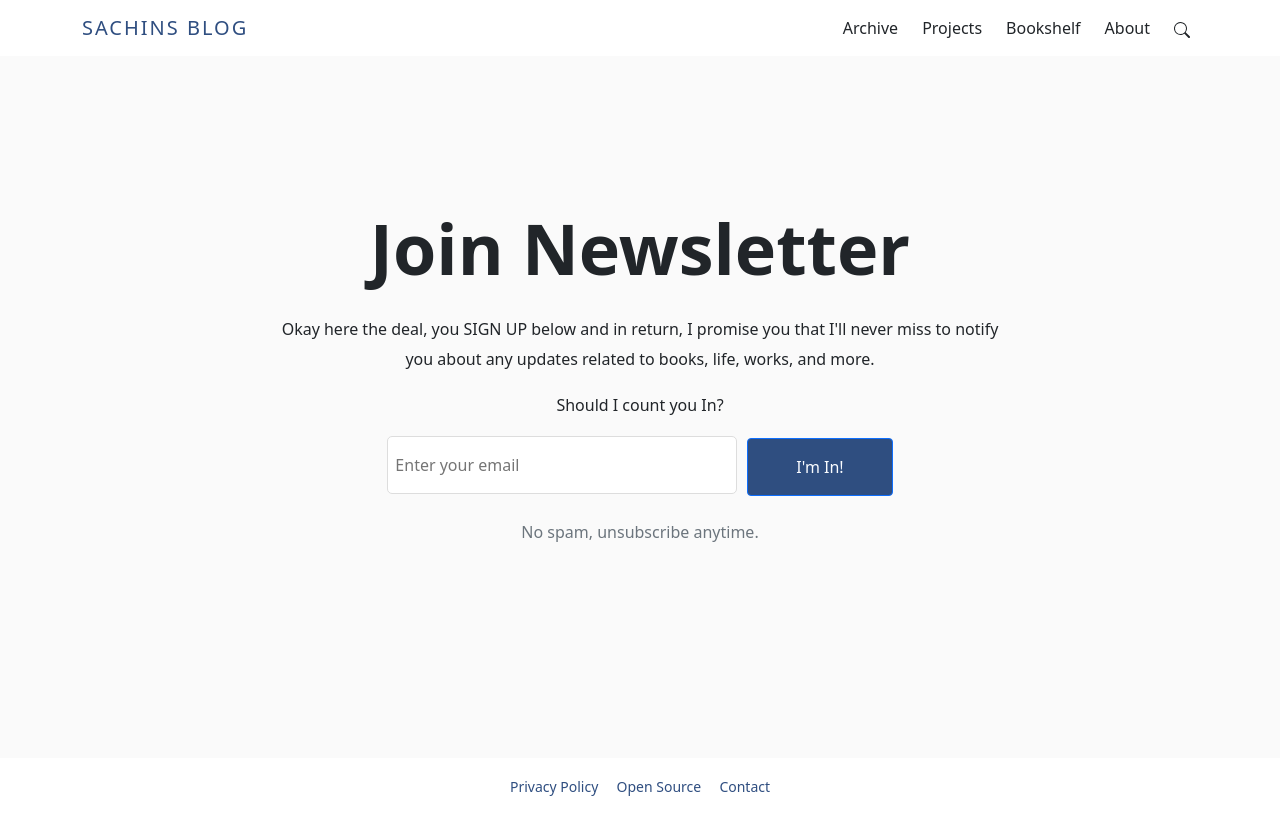
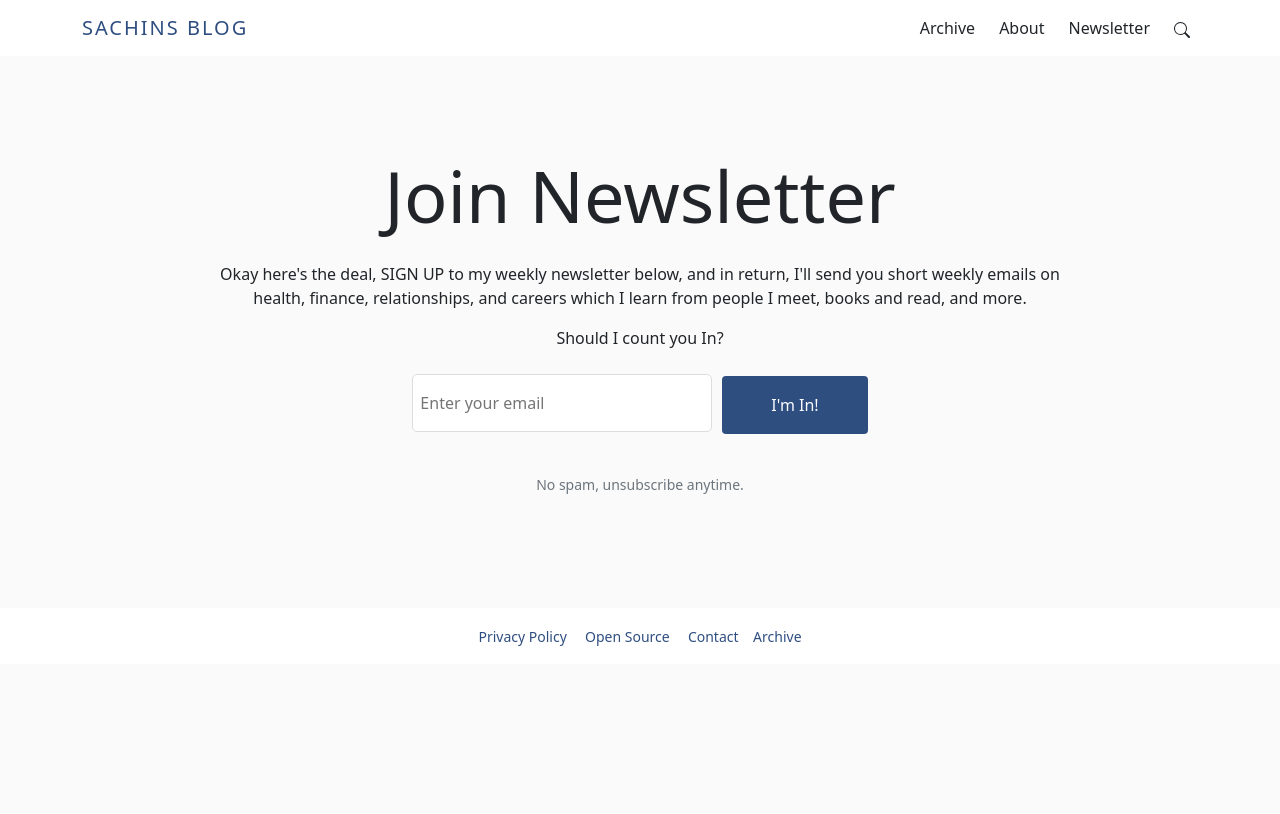
Before and after one commit to sachinshrmaa/sachins-blog, a React (Create React App) app: page /newsletter in a window 1280 px wide. Built offline with nearby package versions, Linux system fonts and the light colour scheme.

Commit message:
switched to mailchimp

```diff
--- a/src/Components/Footer.js
+++ b/src/Components/Footer.js
@@ -8,7 +8,8 @@ const Footer = () => {
             <small>
                 <Link className="text-decoration-none" to="/privacy">Privacy Policy</Link> &nbsp;&nbsp;&nbsp;&nbsp;
                 <a href="https://github.com/sachinshrmaa/sachins-blog" target="blank" class="text-decoration-none">Open Source</a> &nbsp;&nbsp;&nbsp;&nbsp;
-                <a href="mailto:sachinkrsharmaa@gmail.com" class="text-decoration-none">Contact</a>
+                <a href="mailto:sachinkrsharmaa@gmail.com" class="text-decoration-none">Contact</a>&nbsp;&nbsp;&nbsp;&nbsp;
+                <Link className="text-decoration-none" to="/archive">Archive</Link>
             </small>
         </footer>
     )
--- a/src/Components/NavBar.js
+++ b/src/Components/NavBar.js
@@ -16,9 +16,8 @@ const NavBar = () => {
                 <div class="collapse navbar-collapse" id="navbarNavAltMarkup">
                     <div class="navbar-nav ms-auto">
                         <Link to="/archive" class="nav-link text-dark ms-md-2">Archive</Link>
-                        <Link to="/projects" class="nav-link text-dark ms-md-2">Projects</Link>
-                        <Link to="/bookshelf" class="nav-link text-dark ms-md-2">Bookshelf</Link>
                         <Link to="/about" class="nav-link text-dark ms-md-2">About</Link>
+                        <Link to="/newsletter" class="nav-link text-dark ms-md-2">Newsletter</Link>
                         <Link to="/search" className="nav-link text-dark ms-md-2">
                             <svg xmlns="http://www.w3.org/2000/svg" width="16" height="16" fill="currentColor" class="bi bi-search" viewBox="0 0 16 16">
                                 <path d="M11.742 10.344a6.5 6.5 0 1 0-1.397 1.398h-.001c.03.04.062.078.098.115l3.85 3.85a1 1 0 0 0 1.415-1.414l-3.85-3.85a1.007 1.007 0 0 0-.115-.1zM12 6.5a5.5 5.5 0 1 1-11 0 5.5 5.5 0 0 1 11 0z"/>
--- a/src/Components/Newsletter.js
+++ b/src/Components/Newsletter.js
@@ -6,14 +6,14 @@ const Newsletter = () => {
         <div class="rounded py-5 newsletter-card text-center my-5">
           <div class="col-md-7 col-10 m-auto">
             <h3 class="mb-4">Join the Newsletter</h3>
-            <p>Exploring & Sharing the things I'm learning from life, work, books and travel. Join my weekly newsletter to be an insider & making sure you don't miss anything.</p>
+            <p>Exploring and Sharing the things I'm learning from life, work, books and travel. Join my weekly newsletter to receive short weekly emails on health, finance, relationships, and careers.</p>
           </div>
 
-          <div id="revue-embed" class="mt-md-5 mt-4">
-            <form action="https://www.getrevue.co/profile/sachinshrmaa/add_subscriber" method="post" id="revue-form" name="revue-form"  target="_blank">
-                <input class="revue-form-fieldp-2 p-2 rounded border-0 w-md-25 mb-3 me-2" placeholder="Enter your Email..." type="email" name="member[email]" id="member_email" />
-                &nbsp;
-                <input type="submit" value="Join" name="member[subscribe]" id="member_submit" class="btn join-btn border-0 px-5 py-2" />
+          <div class="mt-md-5 mt-4">
+
+            <form action="https://sachinshrmaa.us10.list-manage.com/subscribe/post?u=e94ac720736227167db541b5c&amp;id=5f3f8db4af" method="post" id="mc-embedded-subscribe-form" name="mc-embedded-subscribe-form" class="validate" target="_blank" novalidate>
+                <input type="email" className="newsletter-input mb-3" name="EMAIL" placeholder="Enter your email" />
+                <input type="submit" value="I'm In!" name="subscribe" id="mc-embedded-subscribe" class="btn join-btn px-5 py-3" />
             </form>
 
           </div>
--- a/src/Pages/JoinNewsletter.js
+++ b/src/Pages/JoinNewsletter.js
@@ -2,20 +2,19 @@ import React from 'react'
 
 const Newsletter = () => {
     return (
-        <div className="col-md-7 m-auto text-center newsletter-sc">
-            <h2 className="newsletter-title mb-4">Join Newsletter</h2>
-            <p className="newsletter-text">Okay here the deal, you SIGN UP below and in return, I promise you that I'll never miss to notify you about any updates related to books, life, works, and more.</p>
-            <p className="newsletter-text">Should I count you In?</p>
+        <div class="col-md-8 m-auto col-11">
+            <div class="text-center my-5 py-5">
+                <h1 class="mb-4 display-2">Join Newsletter</h1>
+                <p>Okay here's the deal, SIGN UP to my weekly newsletter below, and in return, I'll send you short weekly emails on health, finance, relationships, and careers which I learn from people I meet, books and read, and more.</p>
 
+                <p>Should I count you In?</p>
 
-            <div>
-                <form action="#">
-                    <input type="text" placeholder="Enter your email" class="newsletter-input" />
-                    <button className="btn btn-primary px-5 py-3">I'm In!</button>
-                    <p className="mt-4 text-muted">No spam, unsubscribe anytime.</p>
+                <form action="https://sachinshrmaa.us10.list-manage.com/subscribe/post?u=e94ac720736227167db541b5c&amp;id=5f3f8db4af" method="post" id="mc-embedded-subscribe-form" name="mc-embedded-subscribe-form" class="validate mt-4" target="_blank" novalidate>
+                    <input type="email" className="newsletter-input mb-3" name="EMAIL" placeholder="Enter your email" />
+                    <input type="submit" value="I'm In!" name="subscribe" id="mc-embedded-subscribe" class="btn px-5 py-3" />
+                    <p class="mt-4 text-muted"><small>No spam, unsubscribe anytime.</small></p>
                 </form>
             </div>
-
         </div>
     )
 }
--- a/src/index.css
+++ b/src/index.css
@@ -65,17 +65,10 @@ a, .nav-link{
 
 
 
-.newsletter-title{
-  font-size: 70px;
-  font-weight: 700;
-}
 
-.newsletter-text{
-  line-height: 30px;
-}
 
 .newsletter-input{
-  width: 350px;
+  width: 300px;
   height: 58px;
   padding: 0 7px;
   border-radius: 5px;
@@ -83,9 +76,6 @@ a, .nav-link{
   border:1px solid #dddddd
 }
 
-.newsletter-sc{
-  padding: 150px 0;
-}
 
 
 
```
